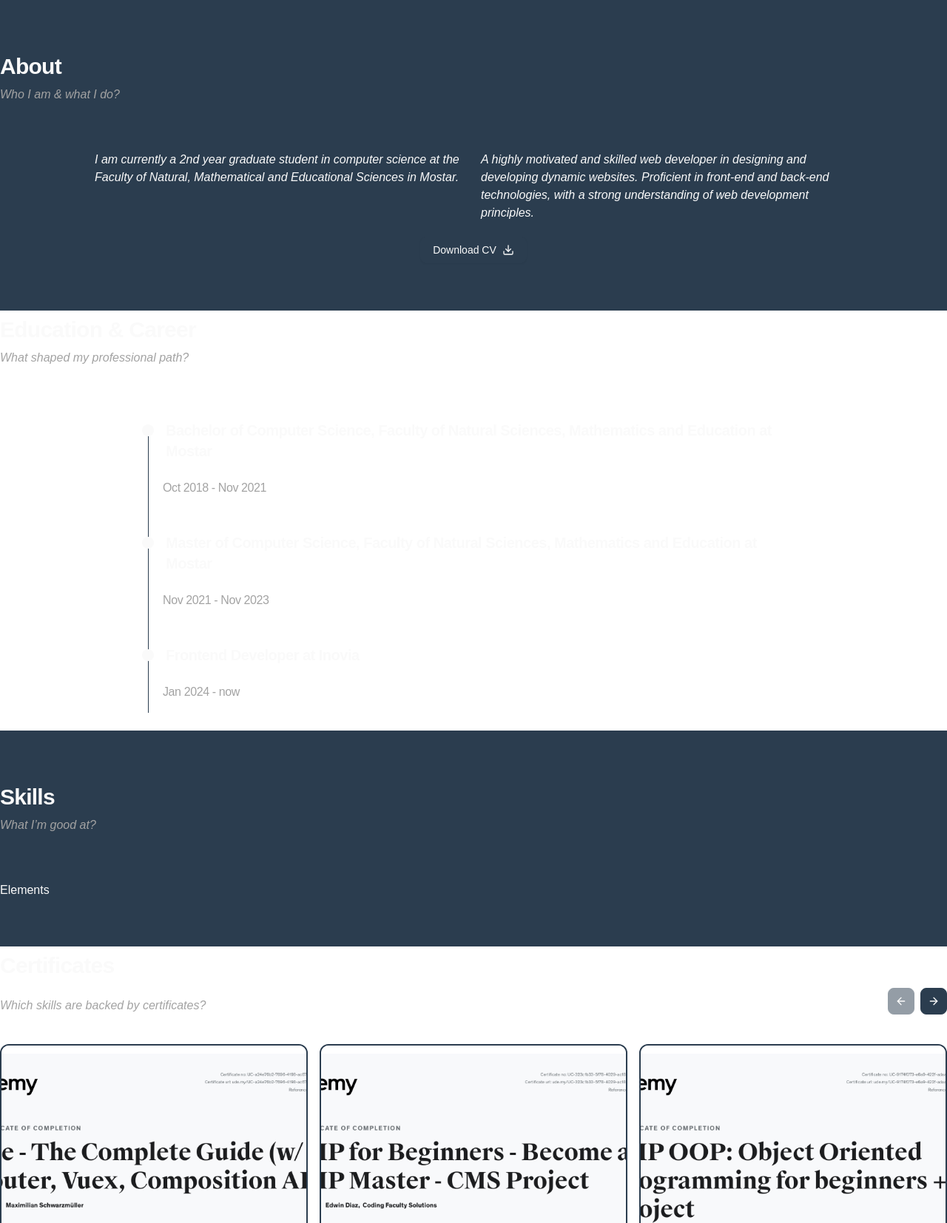
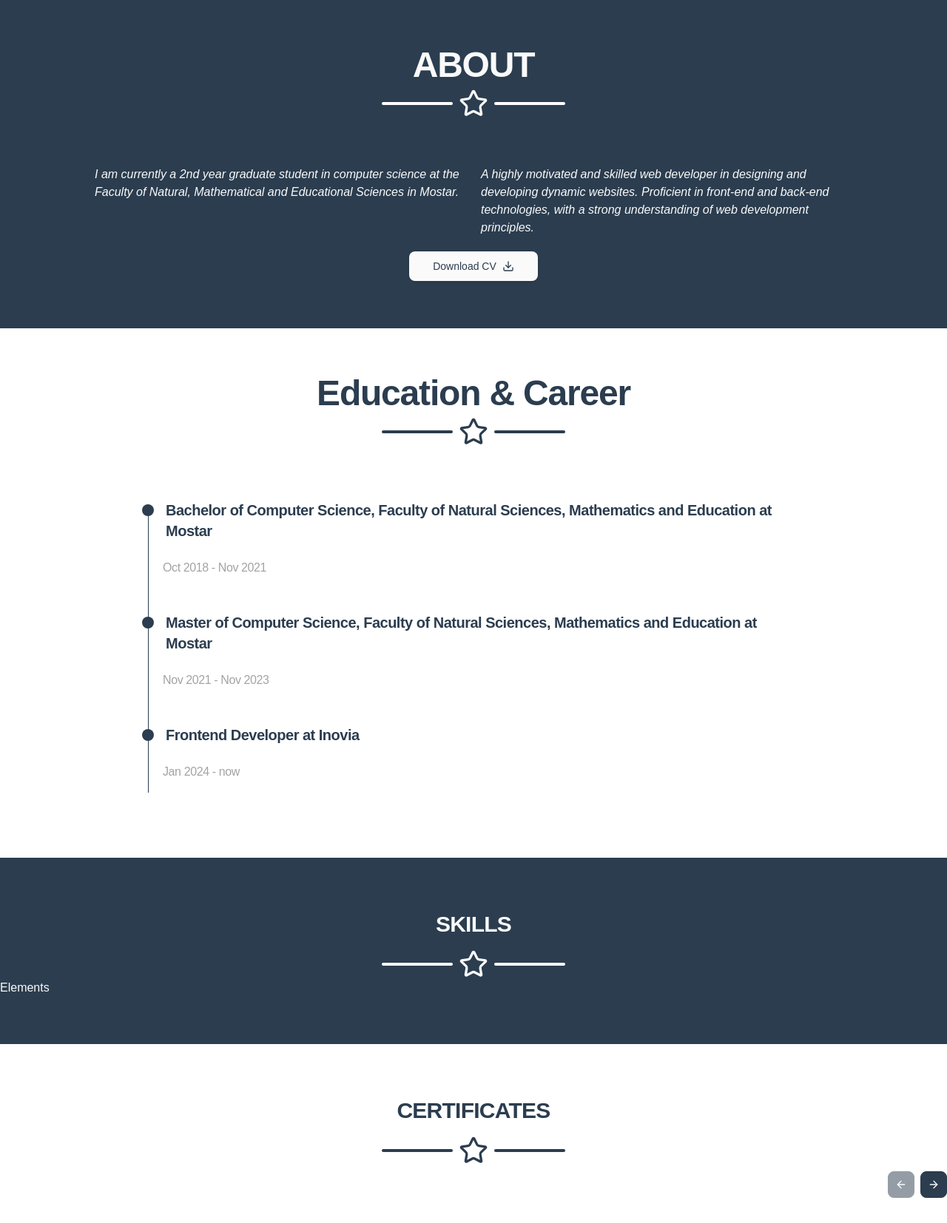
Before and after one commit to MPenava/Portfolio, an Astro site: page / in a window 1280 px wide. Shown: the part 900-2554 px from the top of the page at 74% size. Built offline with nearby package versions, Linux system fonts and the light colour scheme; Astro itself is replaced by a stand-in of ours.

Commit message:
feat: improve other sections

```diff
--- a/src/components/shared/About.astro
+++ b/src/components/shared/About.astro
@@ -2,14 +2,15 @@
 import { Download } from "lucide-react";
 import { Button } from "../ui/button";
 import { Separator } from "../ui/separator";
-import { H2, Lead, P } from "../ui/typography";
+import { H1, P } from "../ui/typography";
+import { StarSeparator } from "./StarSeparator";
 ---
 
-<section id="about" class="scroll-mt-24">
-  <div class="container mx-auto max-w-7xl">
-    <div class="mb-16">
-      <H2>About</H2>
-      <Lead>Who I am & what I do?</Lead>
+<section id="about" class="scroll-mt-24 py-16">
+  <div class="container mx-auto flex max-w-7xl flex-col justify-center gap-16">
+    <div class="flex flex-col items-center gap-2">
+      <H1>ABOUT</H1>
+      <StarSeparator />
     </div>
     <div class="flex flex-col items-center gap-5">
       <div class="mx-0 flex flex-col items-stretch gap-5 md:mx-32 md:flex-row">
@@ -25,7 +26,7 @@ import { H2, Lead, P } from "../ui/typography";
           principles.</P
         >
       </div>
-      <Button variant="outline" className="w-full md:w-fit"
+      <Button size="lg" className="w-full md:w-fit"
         >Download CV <Download /></Button
       >
     </div>
--- a/src/components/shared/CertificatesCarusel.tsx
+++ b/src/components/shared/CertificatesCarusel.tsx
@@ -9,6 +9,7 @@ import { Button } from "../ui/button";
 import { ArrowLeft, ArrowRight } from "lucide-react";
 import { H2, Lead } from "../ui/typography";
 import { Dialog, DialogTrigger, DialogContent } from "@/components/ui/dialog";
+import { StarSeparator } from "./StarSeparator";
 
 interface Certificate {
   id: string;
@@ -42,13 +43,13 @@ const CertificatesCarusel = ({ certificates }: CertificatesCaruselProps) => {
   }, [carouselApi]);
 
   return (
-    <section id="certificates" className="scroll-mt-24 bg-white">
-      <div className="container mx-auto max-w-7xl">
-        <div className="mb-8 flex items-end justify-between md:mb-10">
-          <div className="flex flex-col gap-4">
-            <H2>Certificates</H2>
-            <Lead>Which skills are backed by certificates?</Lead>
-          </div>
+    <section id="certificates" className="scroll-mt-24 bg-white py-16">
+      <div className="container mx-auto flex max-w-7xl flex-col gap-2">
+        <div className="flex flex-col items-center gap-2">
+          <H2 className="text-secondary">CERTIFICATES</H2>
+          <StarSeparator variant="secondary" />
+        </div>
+        <div className="mb-8 flex items-end justify-end md:mb-10">
           <div className="hidden shrink-0 gap-2 md:flex">
             <Button
               size="icon"
--- a/src/components/shared/EducationAndCareer.astro
+++ b/src/components/shared/EducationAndCareer.astro
@@ -1,6 +1,7 @@
 ---
-import { H2, Lead } from "../ui/typography";
+import { H1, H2, Lead } from "../ui/typography";
 import { Separator } from "@/components/ui/separator";
+import { StarSeparator } from "./StarSeparator";
 
 type TimelineEntry = {
   date: string;
@@ -25,11 +26,11 @@ const timelineData: TimelineEntry[] = [
 ];
 ---
 
-<section id="education" class="scroll-mt-24 bg-white">
-  <div class="container mx-auto max-w-7xl">
-    <div class="mb-16">
-      <H2>Education & Career</H2>
-      <Lead>What shaped my professional path?</Lead>
+<section id="education" class="scroll-mt-24 bg-white py-16">
+  <div class="container mx-auto flex max-w-7xl flex-col justify-center gap-16">
+    <div class="flex flex-col items-center gap-2">
+      <H1 className="text-secondary">Education & Career</H1>
+      <StarSeparator variant="secondary" />
     </div>
     <div>
       <div class="container">
@@ -41,8 +42,8 @@ const timelineData: TimelineEntry[] = [
           {
             timelineData.map((entry) => (
               <div class="relative mb-10 pl-5">
-                <div class="absolute left-0 top-3.5 flex size-4 items-center justify-center rounded-full bg-foreground" />
-                <h4 class="rounded-xl px-3 py-2 text-xl font-bold tracking-tight xl:mb-4">
+                <div class="absolute left-0 top-3.5 flex size-4 items-center justify-center rounded-full bg-secondary" />
+                <h4 class="rounded-xl px-3 py-2 text-xl font-bold tracking-tight text-secondary xl:mb-4">
                   {entry.title}
                 </h4>
 
--- a/src/components/shared/Footer.astro
+++ b/src/components/shared/Footer.astro
@@ -46,7 +46,7 @@ const copyright = "© 2025 Portfolio - All rights reserved.";
 ---
 
 <footer>
-  <div class="container">
+  <div class="container pt-16">
     <div class="container mx-auto max-w-7xl">
       <div
         class="mx-10 flex flex-col justify-between gap-x-5 gap-y-8 md:flex-row"
--- a/src/components/shared/Skills.astro
+++ b/src/components/shared/Skills.astro
@@ -1,12 +1,13 @@
 ---
 import { H2, Lead } from "../ui/typography";
+import { StarSeparator } from "./StarSeparator";
 ---
 
-<section id="skills" class="scroll-mt-24">
+<section id="skills" class="scroll-mt-24 py-16">
   <div class="container mx-auto max-w-7xl">
-    <div class="mb-16">
-      <H2>Skills</H2>
-      <Lead>What I’m good at?</Lead>
+    <div class="flex flex-col items-center gap-2">
+      <H2>SKILLS</H2>
+      <StarSeparator />
     </div>
     <div>Elements</div>
   </div>
--- a/src/components/shared/StarSeparator.tsx
+++ b/src/components/shared/StarSeparator.tsx
@@ -1,14 +1,40 @@
 import { Star } from "lucide-react";
+import { cn } from "@/lib/utils";
 import { Separator } from "../ui/separator";
 
-const StarSeparator = () => {
+const variantStyles = {
+  default: {
+    separator: "bg-white",
+    starWrapper: "",
+    star: "",
+  },
+  secondary: {
+    separator: "bg-secondary",
+    starWrapper: "text-secondary",
+    star: "",
+  },
+} as const;
+
+type StarSeparatorProps = {
+  variant?: keyof typeof variantStyles;
+  className?: string;
+};
+
+const StarSeparator = ({
+  variant = "default",
+  className,
+}: StarSeparatorProps) => {
+  const { separator, starWrapper, star } = variantStyles[variant];
+
   return (
-    <div className="flex w-24 items-center justify-center gap-2">
-      <Separator className="h-1 rounded-sm bg-white" />
-      <div>
-        <Star className="size-10" />
+    <div
+      className={cn("flex w-24 items-center justify-center gap-2", className)}
+    >
+      <Separator className={cn("h-1 rounded-sm", separator)} />
+      <div className={cn(starWrapper)}>
+        <Star className={cn("size-10", star)} />
       </div>
-      <Separator className="h-1 rounded-sm bg-white" />
+      <Separator className={cn("h-1 rounded-sm", separator)} />
     </div>
   );
 };
--- a/src/components/ui/button.tsx
+++ b/src/components/ui/button.tsx
@@ -9,8 +9,7 @@ const buttonVariants = cva(
   {
     variants: {
       variant: {
-        default:
-          "bg-primary text-primary-foreground shadow hover:bg-primary/90",
+        default: "bg-foreground text-secondary shadow hover:bg-foreground/90",
         destructive:
           "bg-destructive text-destructive-foreground shadow-sm hover:bg-destructive/90",
         outline:
--- a/src/layouts/Layout.astro
+++ b/src/layouts/Layout.astro
@@ -18,7 +18,7 @@ import Header from "@/components/shared/Header.astro";
   </head>
   <body>
     <Header />
-    <div class="flex flex-col gap-16">
+    <div class="flex flex-col">
       <slot />
       <Footer />
     </div>
```
Also changed, not shown: src/components/ui/dialog.tsx (+27 -27 lines).
